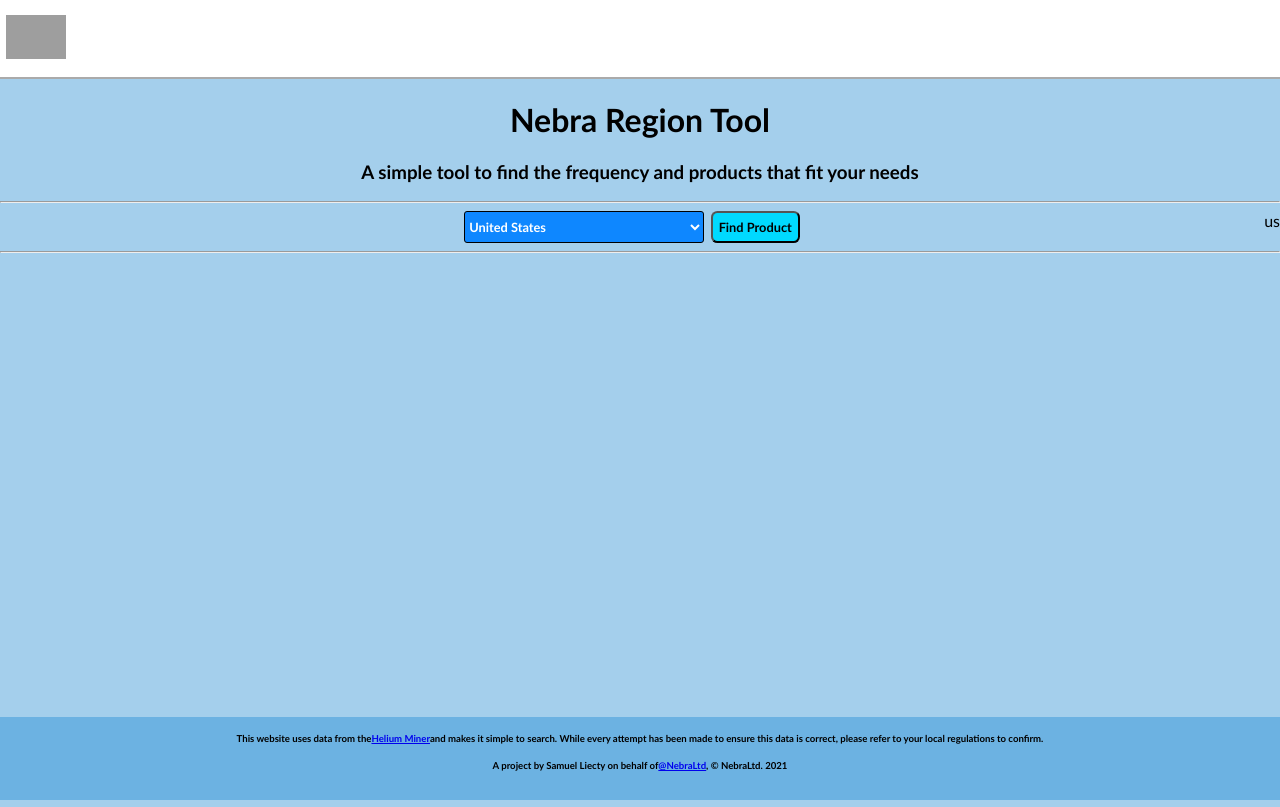
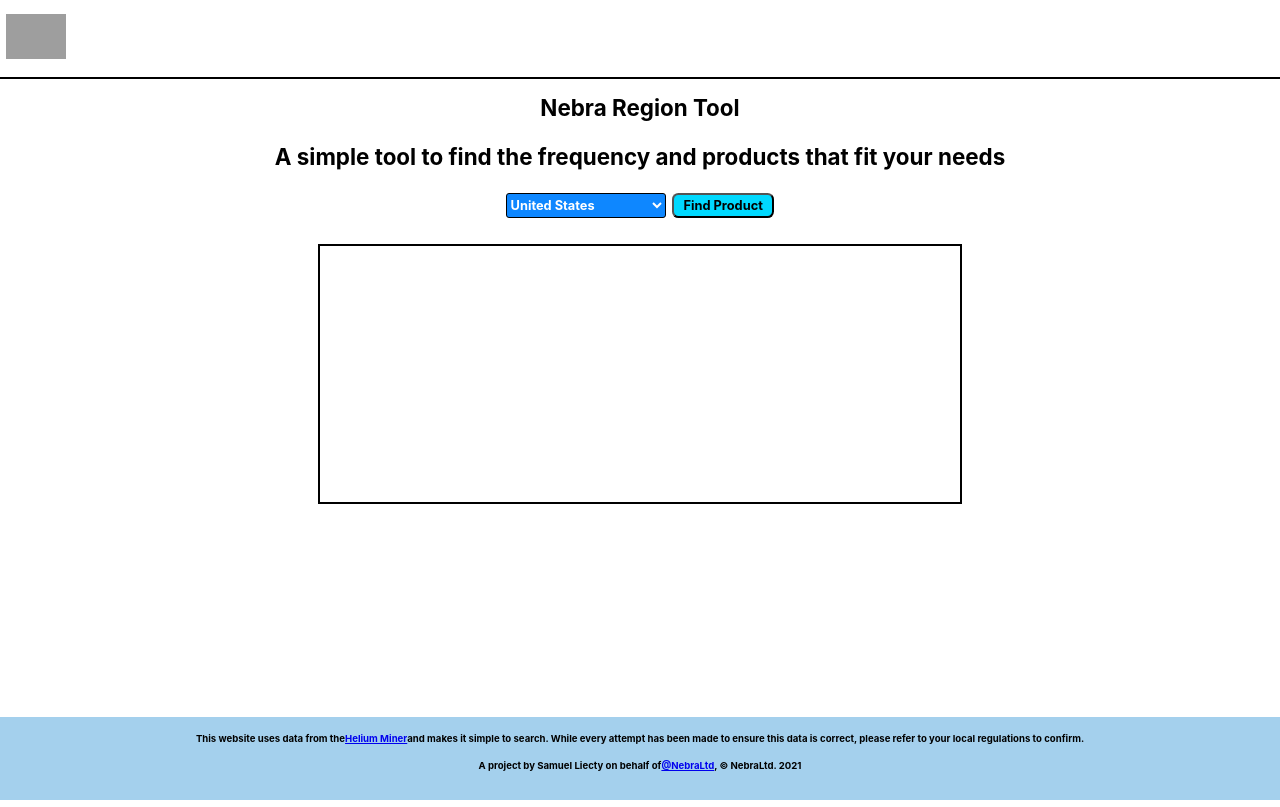
Before and after one commit to samuelliechty/nebra-region-tool, a plain HTML site: page index.html in a window 1280 px wide. Both pictures are taken after a click on the button "Find Product". Drawn offline with Linux system fonts and the light colour scheme; grey boxes are pictures that could not be loaded.

Commit message:
might be a wee bit of broken code

```diff
--- a/css/nebraRegionTool.css
+++ b/css/nebraRegionTool.css
@@ -2,7 +2,7 @@
     background-color: white;
     margin: 0;
     border: 0;
-    border-bottom:rgb(170, 170, 170) solid 0.2vw;
+    border-bottom:rgb(0,0,0) solid 0.2vw;
     padding: 0;
     padding-left: 0.5vw;
     height: 6vw;
@@ -17,18 +17,24 @@
 
 body{
     margin: 0;
-    background-color: #0f82ce60;
-    font-family: Trebuchet MS, sans-serif;
+    background-color: white;
+    font-family: -apple-system, BlinkMacSystemFont, 'Segoe UI', Roboto, Oxygen, Ubuntu, Cantarell, 'Open Sans', 'Helvetica Neue', sans-serif;
+    overflow: hidden;
 }
 
 .text-center{
     display: flex;
     justify-content: center;
+    font-family: -apple-system, BlinkMacSystemFont, 'Segoe UI', Roboto, Oxygen, Ubuntu, Cantarell, 'Open Sans', 'Helvetica Neue', sans-serif;
+    font-size: 1.75vw;
 }
 
 .site-functionality{
+    position: relative;
     display: flex;
     justify-content: center;
+    flex-direction: column;
+    align-items: center;
 }
 
 .protected-line{
@@ -51,10 +57,10 @@
     padding-right: 0.5vw;
     position: relative;
     display: flex;
-    width: 15em;
-    height: 2em;
+    width: 12.5vw;
+    height: 2vw;
     line-height: 3;
-    border-radius: .25em;
+    border-radius: 0.5vw;
     padding-top: 0;
 }
 
@@ -68,18 +74,27 @@
     cursor: pointer;
     border: 1px solid black;
     border-radius: 3px;
-    font-family: Trebuchet MS, sans-serif;
-    font-weight: 900;
+    font-family: -apple-system, BlinkMacSystemFont, 'Segoe UI', Roboto, Oxygen, Ubuntu, Cantarell, 'Open Sans', 'Helvetica Neue', sans-serif;
+    font-weight: 750;
     font-size: 1vw;
 }
 
 .submit-button{
+    width: 8vw;
+    height: 2vw;
     background-color:rgb(0, 217, 255);
     border-radius: 0.5vw;
     cursor: pointer;
-    font-family: Trebuchet MS, sans-serif;
-    font-weight: 900;
+    font-family: -apple-system, BlinkMacSystemFont, 'Segoe UI', Roboto, Oxygen, Ubuntu, Cantarell, 'Open Sans', 'Helvetica Neue', sans-serif;
+    font-weight: 750;
     font-size: 1vw;
+}
+
+.outer-results{
+    margin-top: 2vw;
+    width: 50%;
+    height: 20vw;
+    border: black solid 0.2vw;
 }
 
 .footer-container{
@@ -88,6 +103,9 @@
     width: 100%;
     height: 6.5vw;
     background-color: #0f82ce60;
+    padding: 0;
+    margin: 0;
+
 }
 
 .footer-text-collective{
@@ -102,3 +120,7 @@
     width: 100%;
     font-size: 0.75vw;
 }
+
+.results span{
+    font-family: -apple-system, BlinkMacSystemFont, 'Segoe UI', Roboto, Oxygen, Ubuntu, Cantarell, 'Open Sans', 'Helvetica Neue', sans-serif;
+}
--- a/index.html
+++ b/index.html
@@ -31,8 +31,6 @@
       <h1 class="text-center">Nebra Region Tool</h1>
       <h3 class="text-center">A simple tool to find the frequency and products that fit your needs</h3>
     </div>
-
-    <hr />
 
   <div class="site-functionality">
       <!--
@@ -325,9 +323,11 @@
       </div>
     </div>
 
-
-    <div className="results">
-      <span id="finalValue"></span>
+    <div class="outer-results">
+      <div class="results">
+        <span id="finalString"></span>
+        <span id="finalValue"></span>
+      </div>
     </div>
   </div>
 
@@ -336,7 +336,6 @@
 </body>
 
 <footer>
-  <hr />
   <div class="footer-container">
     <div class="footer-text-collective">
       <h5>This website uses data from the <a
--- a/js/collectData.js
+++ b/js/collectData.js
@@ -1,5 +1,25 @@
+const fs = require('fs');
+const csv = require('csvtojson');
+
+console.log("hello world");
+var allData;
+
+(async () => {
+    allData = await csv().fromFile("./countryData.csv");
+    console.log(allData[244]);
+})();
+//max index for json is 244
+
 function hereWeGo() {
     var v = document.getElementById("countryList");
-    document.getElementById("finalValue").innerHTML = v.options[v.selectedIndex].value;
-    document.getElementById("finalString").innerHTML = v.options[v.selectedIndex].text;
-  };
+    var fq;
+    (async () => {
+        allData = await csv().fromFile("./countryData.csv");
+        for(let i = 0; i < 245; i++){
+            if(allData[i].countryCode.toLowerCase() == v.options[v.selectedIndex].value){
+                fq = allData[i].frequency;
+            }
+        }
+        console.log(fq);
+    })();
+};
```
Also changed, not shown: realcss/dropdownMenu.css (deleted, +0 -44 lines), traverseCSV.js (+18 -2 lines).
